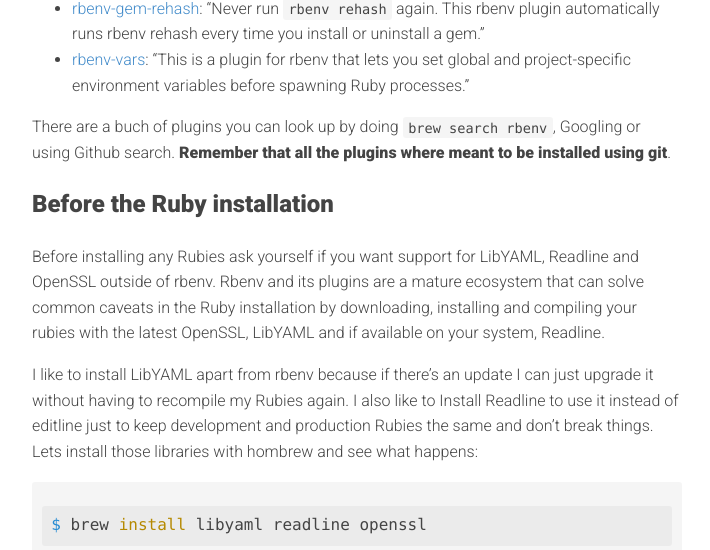
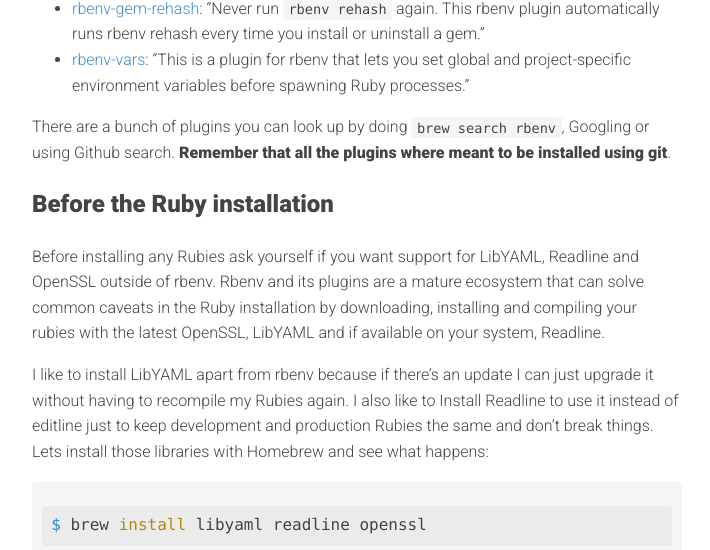
Before and after one commit to albertogg/albertogg.github.com, a Jekyll site: the page built from _posts/2014-05-13-installing-ruby-the-right-way-in-os-x-using-rbenv.md, in a window 1280 px wide and 1400 px high, scrolled down 1535 px. Shown: the part 143-693 px from the top of the window, without its empty margins (283-993 px from the left). Built offline with Jekyll 4.4.1, drawn with Linux system fonts in a browser that asks for light colours; nearby versions of some CDN libraries; Markdown is read by kramdown in place of the engine named in the settings; comment, search, counter and statistics services are not loaded; some of the changed text lies outside the part shown.

Commit message:
Correct a few typos in the ruby installation post

````diff
--- a/_posts/2014-05-13-installing-ruby-the-right-way-in-os-x-using-rbenv.md
+++ b/_posts/2014-05-13-installing-ruby-the-right-way-in-os-x-using-rbenv.md
@@ -1,7 +1,9 @@
 ---
 layout: post
-title: Installing Ruby the right way in OS X using rbenv
-description: Installing Ruby the right way in OS X using rbenv and some interesting plugins. We will also use hombrew to make this task even easier.
+title: Installing Ruby the right way on OS X using rbenv
+description: Installing Ruby the right way on OS X using rbenv and some interesting plugins. We will also use Homebrew to make this task even easier.
+redirect_from:
+  - /blog/installing-ruby-the-right-way-in-os-x-using-rbenv/
 category: blog
 tag: blog
 ---
@@ -42,13 +44,13 @@
 - [rbenv-gem-rehash](https://github.com/sstephenson/rbenv-gem-rehash): "Never run `rbenv rehash` again. This rbenv plugin automatically runs rbenv rehash every time you install or uninstall a gem."
 - [rbenv-vars](https://github.com/sstephenson/rbenv-vars): "This is a plugin for rbenv that lets you set global and project-specific environment variables before spawning Ruby processes."
 
-There are a buch of plugins you can look up by doing `brew search rbenv`, Googling or using Github search. **Remember that all the plugins where meant to be installed using git**.
+There are a bunch of plugins you can look up by doing `brew search rbenv`, Googling or using Github search. **Remember that all the plugins where meant to be installed using git**.
 
 ## Before the Ruby installation
 
 Before installing any Rubies ask yourself if you want support for LibYAML, Readline and OpenSSL outside of rbenv. Rbenv and its plugins are a mature ecosystem that can solve common caveats in the Ruby installation by downloading, installing and compiling your rubies with the latest OpenSSL, LibYAML and if available on your system, Readline.
 
-I like to install LibYAML apart from rbenv because if there's an update I can just upgrade it without having to recompile my Rubies again. I also like to Install Readline to use it instead of editline just to keep development and production Rubies the same and don't break things. Lets install those libraries with hombrew and see what happens:
+I like to install LibYAML apart from rbenv because if there's an update I can just upgrade it without having to recompile my Rubies again. I also like to Install Readline to use it instead of editline just to keep development and production Rubies the same and don't break things. Lets install those libraries with Homebrew and see what happens:
 
 ```bash
 $ brew install libyaml readline openssl
````
Also changed, not shown: other parts of _posts/2014-05-13-installing-ruby-the-right-way-in-os-x-using-rbenv.md (+1 -1 lines).
